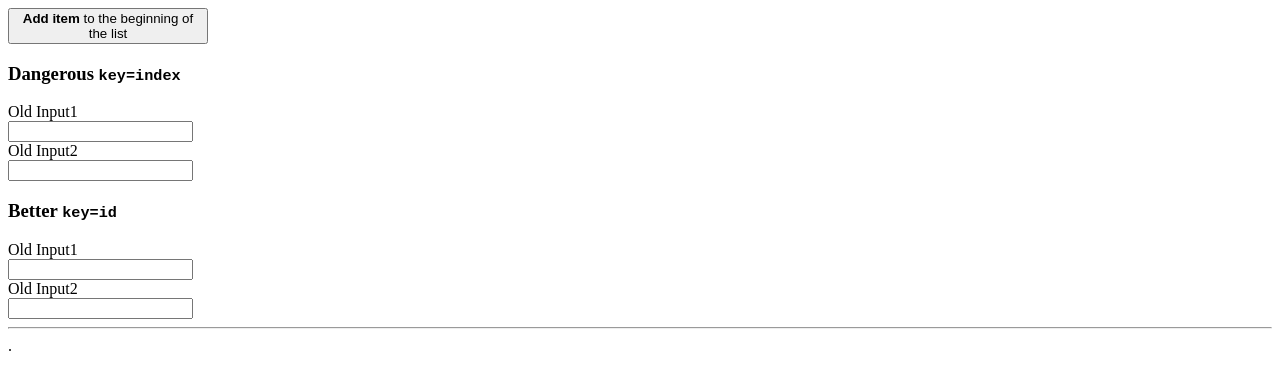
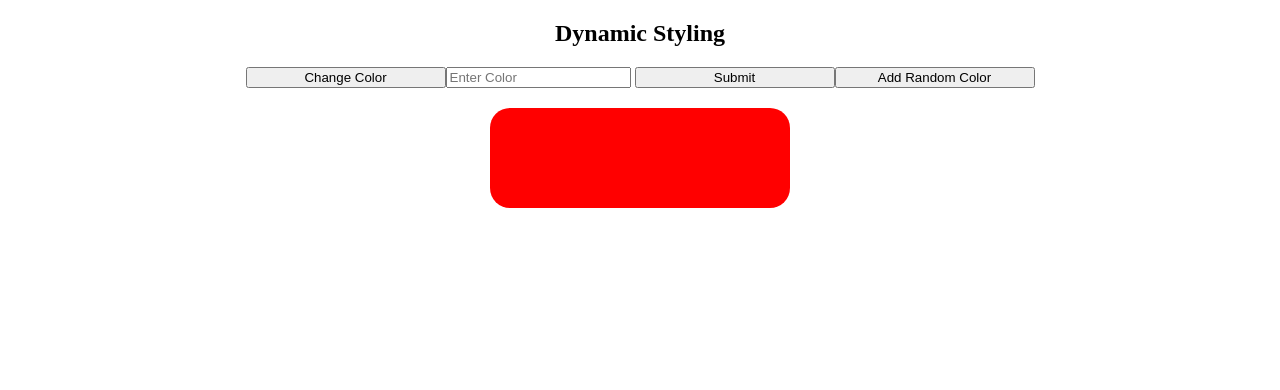
Before and after one commit to vishallovecode/react-with-project, a React (Create React App) app: page / in a window 1280 px wide. Shown: the top 390 px of the page. Built offline with nearby package versions, Linux system fonts and the light colour scheme.

Commit message:
dynamic styling react

```diff
--- a/package.json
+++ b/package.json
@@ -2,6 +2,7 @@
   "name": "react-with-project",
   "version": "0.1.0",
   "private": true,
+  "main": "index.js",
   "dependencies": {
     "@testing-library/jest-dom": "^5.17.0",
     "@testing-library/react": "^13.4.0",
--- a/src/App.jsx
+++ b/src/App.jsx
@@ -10,6 +10,10 @@ import NewButton from "./Button2";
 import UseEffectExample from "./UseEffectExample";
 import DropDownExample from "./dropdownExample";
 import KeyExample from "./KeyExample";
+import CheckBox from "./component/checkbox";
+
+// importing StyleComponent
+import StyleComponent from "./component/stylecomponent";
 
 // Function Components =>React Hooks
 
@@ -71,6 +75,32 @@ function App(props) {
     console.log(event.target.value);
   };
 
+  const handleCheckbox = (event) => {
+    setChecked(event.target.checked);
+  };
+
+  const [checked, setChecked] = useState(false);
+
+  const [languages, setLanguages] = useState([
+    { id: 1, value: "English", isSelected: false },
+    { id: 2, value: "Hindi", isSelected: false },
+    { id: 3, value: "Marathi", isSelected: false },
+  ]);
+
+  const handleLanguage = (event) => {
+    const updatedLanguage = languages.map((language) => {
+      if (language.id == event.target.id) {
+        return {
+          ...language,
+          isSelected: event.target.checked,
+        };
+      } else {
+        return language;
+      }
+    });
+    setLanguages(updatedLanguage);
+  };
+
   return (
     // <div className={`parent bg-${globalTheme}`}>
     //   <h2>{heading}</h2>
@@ -107,9 +137,37 @@ function App(props) {
     //   <button onClick={() => setToggle(!toggle)}>Toggle</button>
     //   {toggle && <UseEffectExample />}
     // </div>
-    <div>
+    <div className="App">
       {/* <DropDownExample /> */}
-      <KeyExample />
+      {/* <KeyExample /> */}
+      {/* <CheckBox
+        label={"Mark topic completed"}
+        value={checked}
+        handleCheckbox={handleCheckbox}
+      />
+      <CheckBox
+        label={"Mark topic completed"}
+        value={checked}
+        handleCheckbox={handleCheckbox}
+      /> */}
+      {/* {languages?.map((language) => {
+        return (
+          <CheckBox
+            handleCheckbox={handleLanguage}
+            isSelected={language.isSelected}
+            label={language.value}
+            uniqueKey={language.id}
+          />
+        );
+      })}
+      <DropDownExample /> */}
+      {/* <CheckBox value={!checked} handleCheckbox={handleCheckbox} /> */}
+
+      <StyleComponent heading={"Dynamic Styling"} />
+      {/* <StyleComponent heading={"Dynamic Styling"}>
+        <Button buttonText="hey" />
+        <Button buttonText="hey" />
+      </StyleComponent> */}
     </div>
   );
 }
@@ -130,3 +188,25 @@ export default App;
 // [{ categoryName: "Bread and Eggs", id: "ahsvcxghscdv" }];
 
 // i want to show list which coming from backend
+
+{
+  /* <Component>
+<span>het</span>
+<Button></Button>
+<Input/>
+<div>Hey I am div</div>
+</Component>
+
+<div>
+
+
+
+<Component>
+<span>het</span>
+<Button></Button>
+<Input/>
+<div>Hey I am div</div>
+</Component>
+
+</div> */
+}
--- /dev/null
+++ b/src/component/checkbox/checkbox.module.css
@@ -0,0 +1,15 @@
+.checkbox-cont {
+  display: flex;
+  padding: 10px;
+}
+
+.left {
+  right: 1%;
+}
+.right {
+  left: 20%;
+}
+
+.label-pos {
+  position: relative;
+}
--- /dev/null
+++ b/src/component/checkbox/index.jsx
@@ -0,0 +1,52 @@
+import style from "./checkbox.module.css";
+// classes with module.css
+// style  ={
+
+//     checkbox-cont: {
+//         display: flex;
+//         padding: 10px;
+//       },
+
+//       left: {
+//         right: 1%;
+//       },
+//       right: {
+//         left: 20%;
+//       }
+//       ,
+//       label: {
+//         position: relative;
+//       }
+// }
+
+const CheckBox = (props) => {
+  const {
+    handleCheckbox,
+    isSelected,
+    label,
+    position = "left",
+    uniqueKey,
+  } = props;
+  return (
+    <div className={style["checkbox-cont"]}>
+      <label className={`${style[position]} ${style["label-pos"]}`}>
+        {label}
+      </label>
+      <input
+        id={uniqueKey}
+        checked={isSelected}
+        onChange={handleCheckbox}
+        type="checkbox"
+      />
+    </div>
+  );
+};
+
+export default CheckBox;
+
+// const object = {
+//   name: "Vishal",
+//   city: "kanpur",
+// };
+
+// object["name"];
--- a/src/component/dropdown/index.jsx
+++ b/src/component/dropdown/index.jsx
@@ -5,9 +5,9 @@
 // container component and display component
 
 const DropDown = (props) => {
-  const { options, handleChange, idKey, labelKey } = props;
+  const { options, handleChange, idKey, labelKey, isMulti = false } = props;
   return (
-    <select onChange={handleChange}>
+    <select onChange={handleChange} multiple={isMulti}>
       {Array.isArray(options) &&
         options?.map((option, index) => {
           return (
--- /dev/null
+++ b/src/component/stylecomponent/index.jsx
@@ -0,0 +1,77 @@
+import { useState } from "react";
+
+const Button = (props) => {
+  return <button>{props.children}</button>;
+};
+
+const StyleComponent = (props) => {
+  console.log(props.heading);
+  console.log(props["heading"]);
+  const { heading } = props;
+  console.log(heading);
+
+  // props is object  // there is diffenent way to access key from object
+  //
+  console.log("This is the props for StyleComponent", "props==", props);
+
+  // background-color => backgroundColor
+
+  let [style, setStyle] = useState({
+    width: "300px",
+    height: "100px",
+    backgroundColor: "red",
+    borderRadius: "20px",
+    margin: "auto",
+    marginTop: "20px",
+  });
+
+  // red and blue
+  const toggleColor = () => {
+    // i am updating the value of style
+    // mutable and immutable
+    // you should not update state directly if you want to update than is setter function return by useState
+
+    let updatedStyle = { ...style };
+    let color = "blue";
+    if (updatedStyle.backgroundColor === "red") {
+      color = "blue";
+    } else {
+      color = "red";
+    }
+    updatedStyle = {
+      ...updatedStyle,
+      backgroundColor: color,
+    };
+    setStyle(updatedStyle);
+  };
+  return (
+    <div>
+      <h2>{props.heading}</h2>
+      <button onClick={toggleColor}>Change Color</button>
+      <input placeholder="Enter Color" /> <button>Submit</button>
+      <button>Add Random Color</button>
+      <div style={style}></div>
+    </div>
+  );
+};
+
+// Exporting StyleComponent so that we can import anyhwere in the project
+export default StyleComponent;
+
+{
+  /* <StyleComponent />; // props = {}
+<StyleComponent name="Hello" />; // props = {name: 'Hello"} => props.name */
+}
+
+const data = { heading: "Dynamic Styling" };
+const { heading } = data;
+
+{
+  /* <element style = {{style as a object}}/>
+   */
+}
+// inline styling is always go as object
+//  <element style = {{display: "flex"}}>
+
+// const style = {display: "flex"}
+//  <element style = {style}>
--- a/src/dropdownExample.jsx
+++ b/src/dropdownExample.jsx
@@ -63,6 +63,7 @@ const DropDownExample = () => {
         options={users}
         handleChange={handleChange}
         idKey="id"
+        isMulti={true}
         labelKey="firstName"
       />
       <DropDown
--- a/src/index.js
+++ b/src/index.js
@@ -1,8 +1,8 @@
 import React from "react";
 import ReactDOM from "react-dom/client";
-import MyApp from "./App";
+import App from "./App.jsx";
 
 const root = ReactDOM.createRoot(document.getElementById("appRoot"));
-root.render(<MyApp />);
+root.render(<App />);
 
 // entry point of  react code/
```
Also changed, not shown: src/component/stylecomponent/style.css (added).
